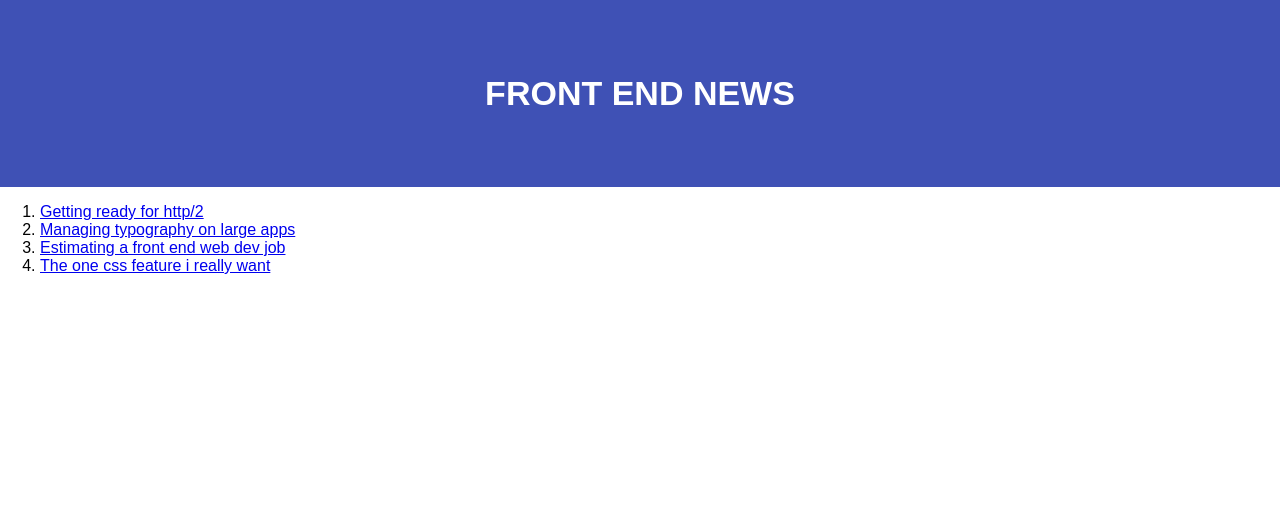
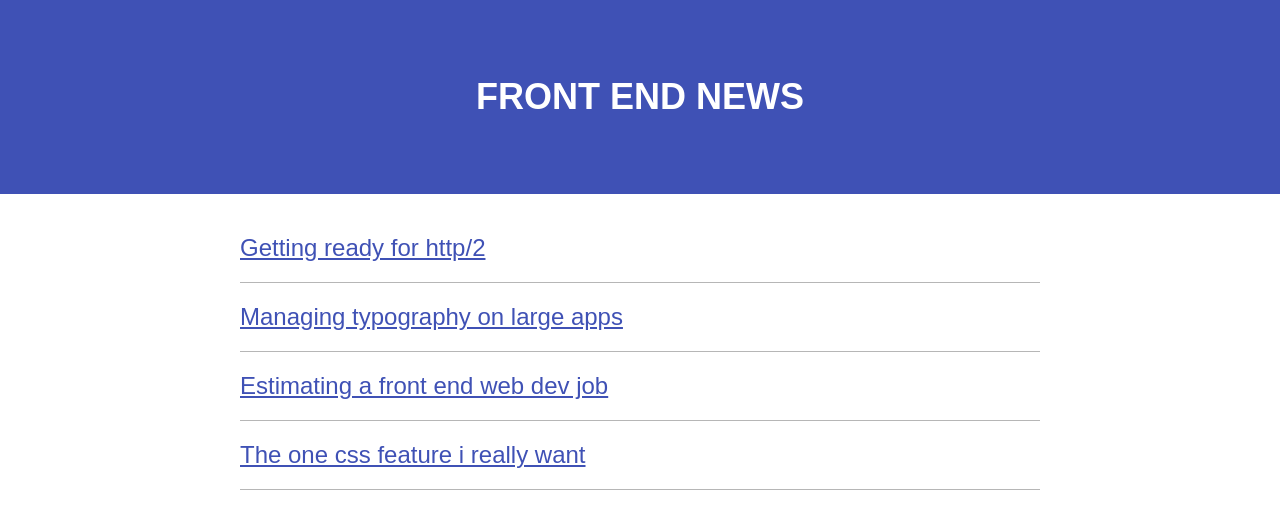
Before and after one commit to maqin/CodeSchoolBasicWebsite, a plain HTML site: page index.html in a window 1280 px wide. Drawn offline with Linux system fonts and the light colour scheme.

Commit message:
style news and constrain content

```diff
--- a/index.html
+++ b/index.html
@@ -7,25 +7,28 @@
 <link rel='stylesheet' href='main.css'/>
 </head>
 <body>
-<header class="hero"><p class="logo"> front end news</p></header>
-<main>
-<ol>
-<li>
-<a href="#">Getting ready for http/2</a>
+<header class='hero'>
+<div class='container'><p class='logo'> front end news</p></div></header>
+<main class='content'>
+<div class='container'>
+<ol class='news'>
+<li class='news-item'>
+<a class='news-link' href='news-link'>Getting ready for http/2</a>
 </li>
 
-<li>
-<a href="#">Managing typography on large apps</a>
+<li class='news-item'>
+<a class='news-link' href='#'>Managing typography on large apps</a>
 </li>
 
-<li>
-<a href="#">Estimating a front end web dev job</a>
+<li class='news-item'>
+<a class='news-link' href='#'>Estimating a front end web dev job</a>
 </li>
 
-<li>
-<a href="#">The one css feature i really want</a>
+<li class='news-item'>
+<a class='news-link' href='#'>The one css feature i really want</a>
 </li>
 </ol>
+<div class='container'>
 </main>
 </body>
 </html>
--- a/main.css
+++ b/main.css
@@ -18,30 +18,30 @@
 /*****************
 * base
 *******************/
-body{
+body {
 
 }
-h1,h2,h3,h4,h5,h6{
+h1,h2,h3,h4,h5,h6 {
 
 }
-ol{
+ol {
+	margin: 0px;
+	padding: 0px;
+	list-style-type: none;
+}
+p {
 
 }
-li{
-
-}
-p{
-
-}
-a{
+a {
 
 }
 /*-----------
 *hero
 -------------*/
 
-.hero{
+.hero {
 	background-color: #3f51b5;
+	margin-bottom: 40px;
 	color: #fff;
 	padding: 40px 0;
 	text-align: center;
@@ -49,8 +49,28 @@ a{
 /*-----------
 *logo
 -------------*/
-.logo{
-	font-size: 34px;
+.logo {
+	font-size: 36px;
 	font-weight: bold;
 	text-transform: uppercase;
 }
+/*-----------
+*news
+-------------*/
+
+.news-item {
+	border-bottom: #b6b6b6 solid 1px;
+	margin-bottom: 20px;
+	padding-bottom: 20px;
+}
+.news-link {
+	color: #3f51b5;
+	font-size: 24px;
+}
+/*-----------
+*container
+-------------*/
+.container {
+	margin: 0 auto;
+	max-width: 800px;
+}
```
